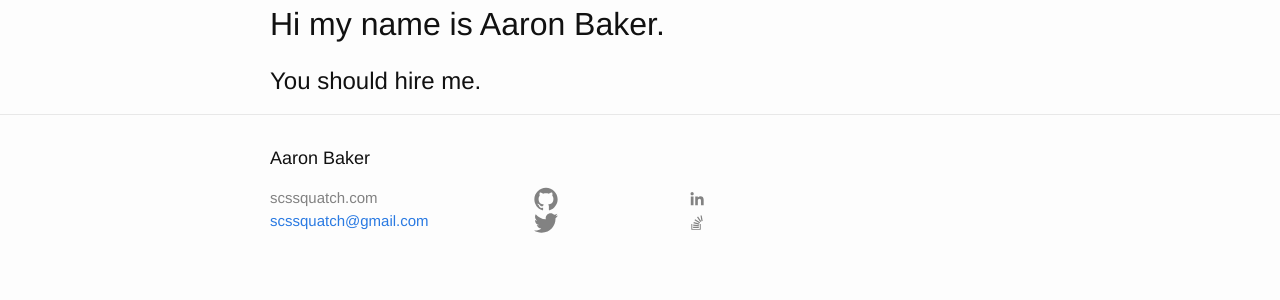
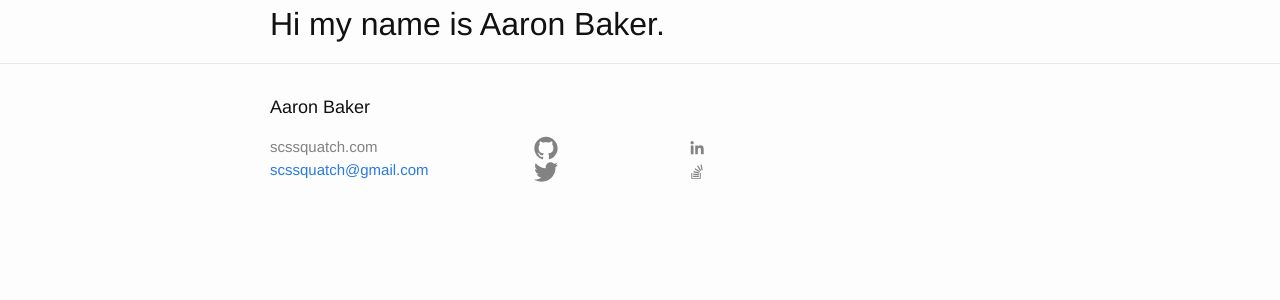
Before and after one commit to scssquatch/scssquatch.github.io, a Jekyll site: the page built from index.html, in a window 1280 px wide. Shown: the top 300 px of the page. Built offline with Jekyll 4.4.1, drawn with Linux system fonts in a browser that asks for light colours.

Commit message:
remove "you should hire me"

```diff
--- a/_layouts/default.html
+++ b/_layouts/default.html
@@ -13,10 +13,7 @@
     <!--  -->
     <div class="wrapper">
       <h1>Hi my name is Aaron Baker.</h1>
-      <h2>You should hire me.</h2>
     </div>
     {% include footer.html %}
-
   </body>
-
 </html>
```
